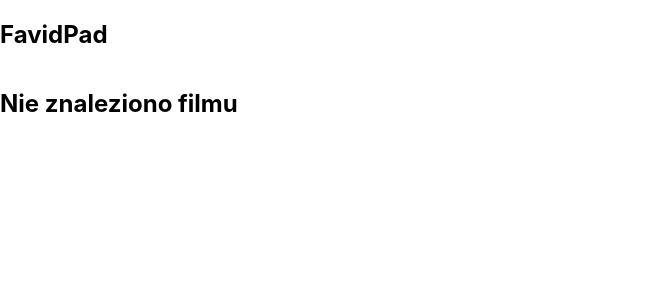
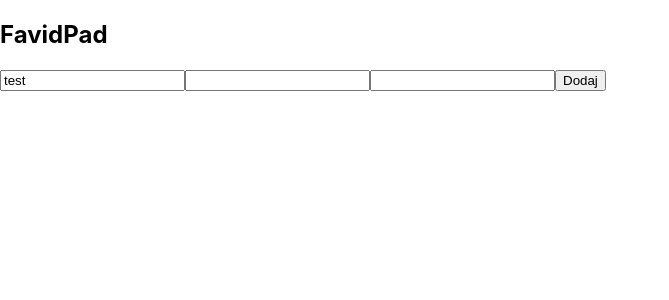
Before and after one commit to moose96/FavidPad, a React (Create React App) app: page /video/create in a window 1280 px wide. Shown: the top 300 px of the page, without its empty margins (0-669 px from the left). Built offline with nearby package versions, Linux system fonts and the light colour scheme.

Commit message:
add VideoCreateForm and FakeAPIServer

```diff
--- a/src/App.js
+++ b/src/App.js
@@ -9,10 +9,11 @@
 // import Home from './pages/Home';
 import About from './pages/About';
 import Page404 from './pages/Page404';
-import './App.css';
 import Header from './components/Header/Header';
 import VideoList from './components/VideoList';
 import VideoView from './pages/VideoView/VideoView';
+import VideoCreateForm from './components/VideoCreateForm/VideoCreateForm';
+import './App.css';
 
 const API_URL = '/database.json';
 
@@ -43,7 +44,8 @@
         <div className="App">
           <Header />
           <Switch>
-            <Route path="/video/:id"><VideoView videos={videos} loadingData={loading}/></Route>
+            <Route exact path="/video/create"><VideoCreateForm title="test"/></Route>
+            <Route exact path="/video/:id"><VideoView videos={videos} loadingData={loading}/></Route>
             <Route path="/about"><About /></Route>
             <Route exact path="/"><VideoList videos={videos} loadingData={loading}/></Route>
             <Route path="*"><Page404 /></Route>
--- /dev/null
+++ b/src/components/VideoCreateForm/VideoCreateForm.js
@@ -0,0 +1,45 @@
+import React,{Component} from 'react';
+
+class VideoCreateForm extends Component {
+
+    state = {
+        title: '',
+        description: '',
+        videoUrl: ''
+    };
+
+    handleInputChange = (event) => {
+        this.setState({
+            [event.target.name]: event.target.value
+        });
+    }
+
+    componentDidMount() {
+        this.setState({
+            title: this.props.title,
+            description: this.props.description,
+            videoUrl: this.props.videoUrl,
+        });
+    }
+
+    render() {
+        const { title, description, videoUrl } = this.state;
+
+        return(
+            <form>
+                <input type="text" name="title" value={title} onChange={this.handleInputChange} />
+                <input type="text" name="description" value={description} onChange={this.handleInputChange} />
+                <input type="text" name="videoUrl" value={videoUrl} onChange={this.handleInputChange} />
+                <input type="submit" value="Dodaj" />
+            </form>
+        );
+    }
+}
+
+VideoCreateForm.defaultProps = {
+    title: '',
+    description: '',
+    videoUrl: ''
+}
+
+export default VideoCreateForm;
--- /dev/null
+++ b/src/components/VideoCreateForm/index.js
@@ -0,0 +1,2 @@
+import VideoCreateForm from './VideoCreateForm';
+export default VideoCreateForm;
--- /dev/null
+++ b/src/utility/FakeAPIServer/index.js
@@ -0,0 +1,2 @@
+import FakeAPIServer from './FakeAPIServer';
+export default FakeAPIServer;
```
Also changed, not shown: src/utility/FakeAPIServer/FakeAPIServer.js (added, +25 -0 lines), 1 other file (tests, documents, lock files or other folders).
